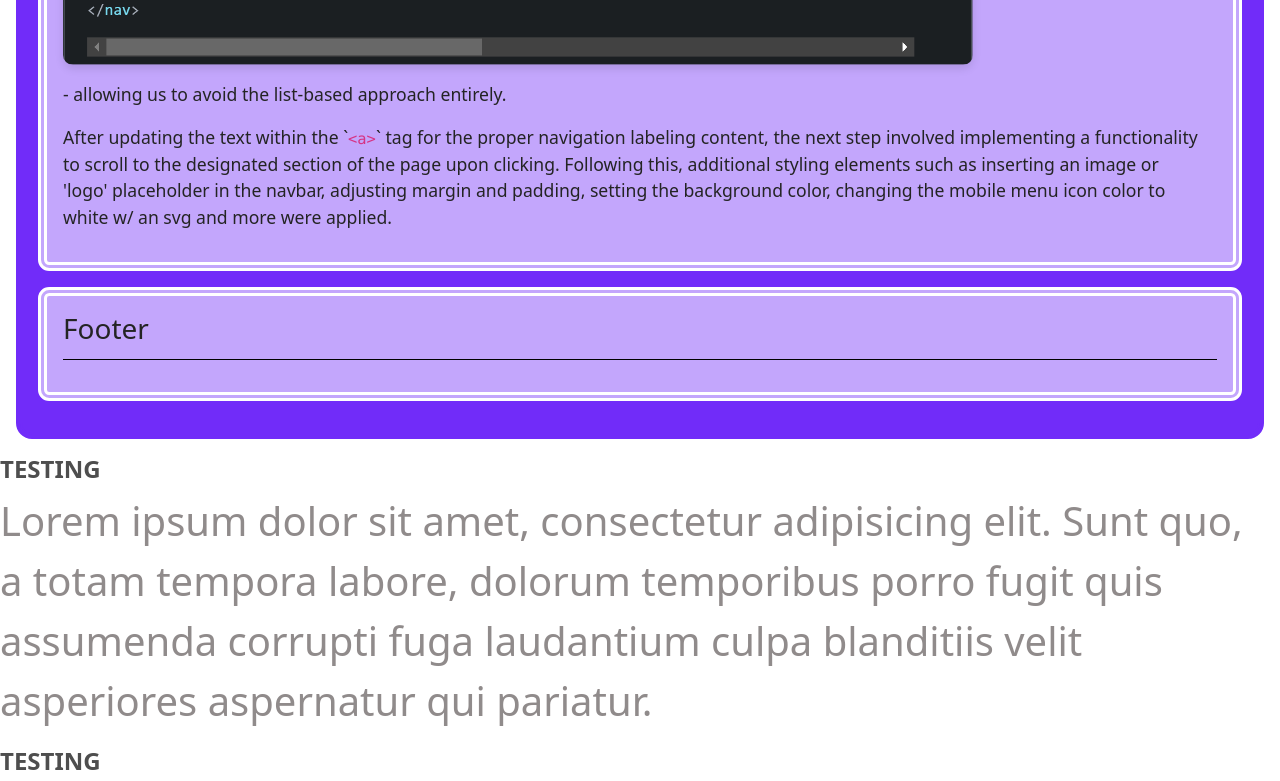
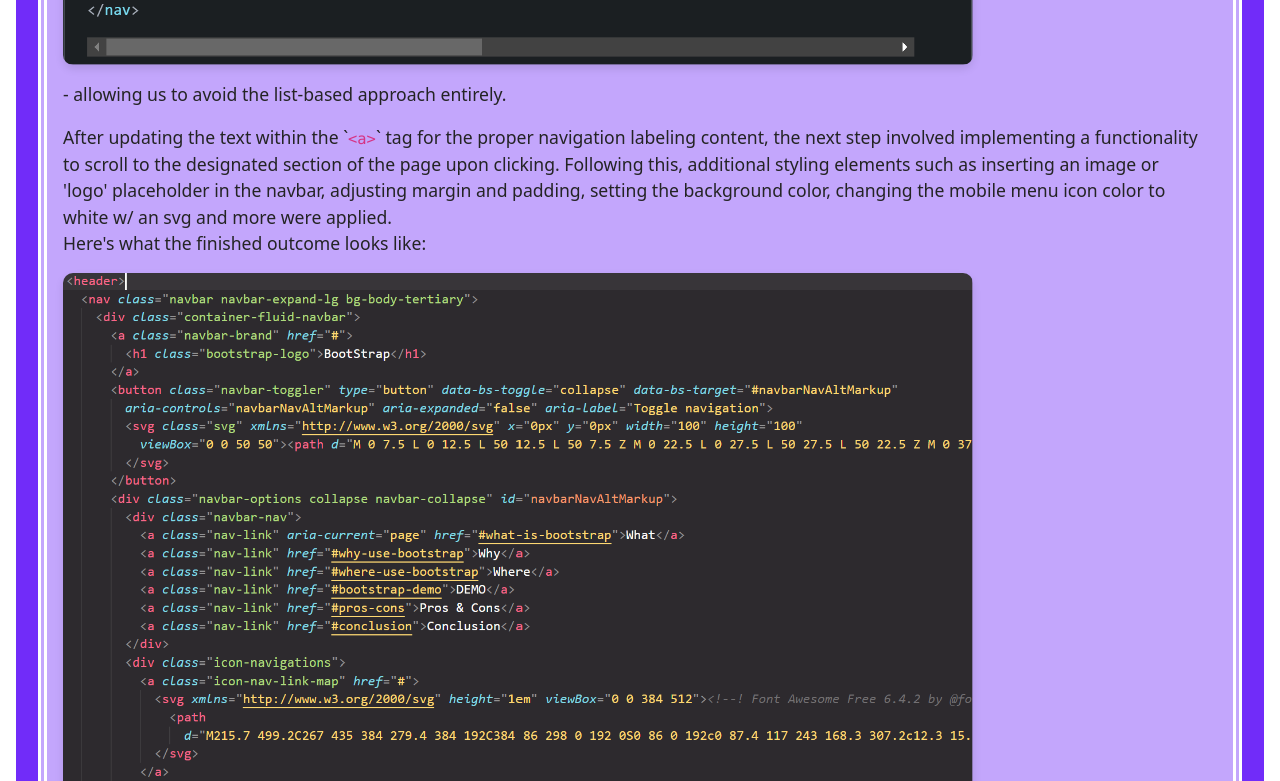
Before and after one commit to Emily-he2004/Bootstrap-Project01b, a plain HTML site: page index.html in a window 1280 px wide. Shown: the part 2500-3281 px from the top of the page. Drawn offline with nearby package versions, Linux system fonts and the light colour scheme.

Commit message:
updated navigation demo section

```diff
--- a/index.html
+++ b/index.html
@@ -202,7 +202,12 @@
                 - allowing us to avoid the list-based approach entirely.
             </p>
             <p>
-                After updating the text within the `<code>&lt;a&gt;</code>` tag for the proper navigation labeling content, the next step involved implementing a functionality to scroll to the designated section of the page upon clicking. Following this, additional styling elements such as inserting an image or 'logo' placeholder in the navbar, adjusting margin and padding, setting the background color, changing the mobile menu icon color to white w/ an svg and more were applied.
+                After updating the text within the `<code>&lt;a&gt;</code>` tag for the proper navigation labeling content, the next step involved implementing a functionality to scroll to the designated section of the page upon clicking. Following this, additional styling elements such as inserting an image or 'logo' placeholder in the navbar, adjusting margin and padding, setting the background color, changing the mobile menu icon color to white w/ an svg and more were applied.<br>
+                Here's what the finished outcome looks like:
+                <picture>
+                    <source srcset="images/navbar-component-styled.png" type="image/png">
+                    <img src="images/navbar-component-styled.png" alt="(bootstrap component code styled results)">
+                </picture>
             </p>
         </div>
         <div class="nav-demo">
```
Also changed, not shown: images/navbar-component-styled.png (added).
